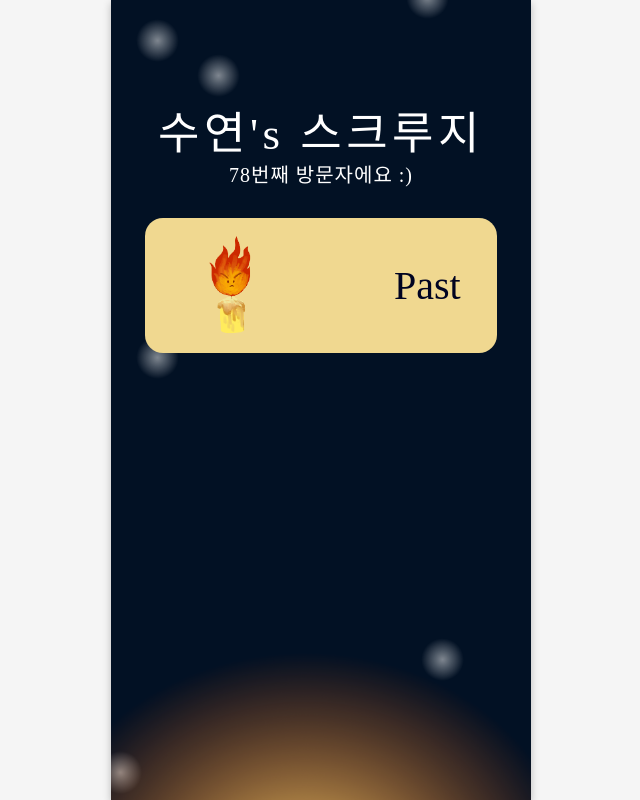
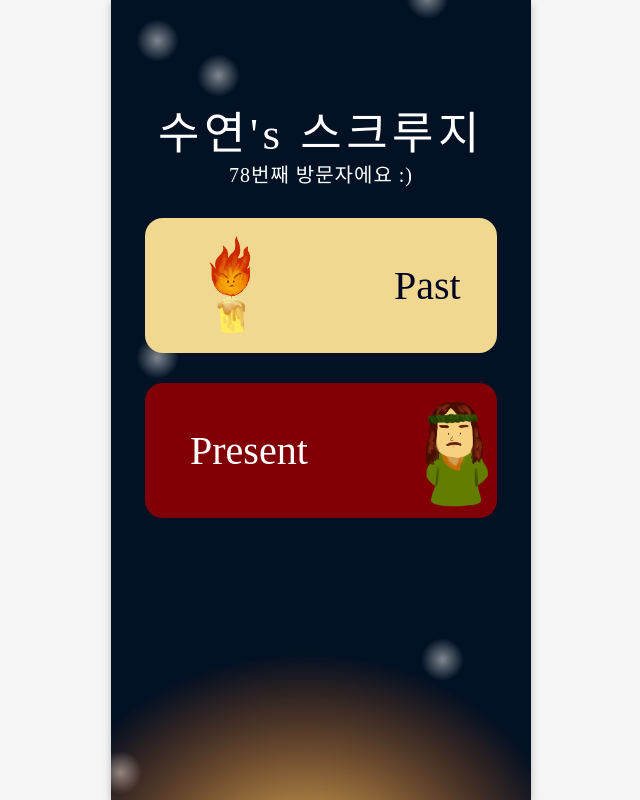
Before and after one commit to Dear-My-Scrooge/Dear-My-Scrooge-Front, a React (Vite) app: page / in a window 1280 px wide. Shown: the whole page, without its empty margins (319-959 px from the left). Built offline with nearby package versions, Linux system fonts and the light colour scheme; a web font is replaced by a local one.

Commit message:
:lipstick: Style: 메인 페이지 - 현재 버튼 생성

```diff
--- a/src/pages/main/Main.jsx
+++ b/src/pages/main/Main.jsx
@@ -17,6 +17,11 @@ function Main() {
           <S.PastImg src={PastIcon} alt="과거 캐릭터" />
           <S.PastText>Past</S.PastText>
         </S.Past>
+
+        <S.Present>
+          <S.PresentText>Present</S.PresentText>
+          <S.PresentImg src={PresentIcon} alt="현재 캐릭터" />
+        </S.Present>
       </S.MainWrapper>
     </>
   );
--- a/src/pages/main/style.jsx
+++ b/src/pages/main/style.jsx
@@ -56,3 +56,29 @@ export const PastText = styled.div`
   font-weight: 400;
   line-height: normal;
 `;
+
+// 현재
+export const Present = styled.div`
+  display: flex;
+  align-items: center;
+  margin-top: 30px;
+  width: 352px;
+  height: 135px;
+  flex-shrink: 0;
+  border-radius: 18px;
+  background: #810006;
+`;
+
+export const PresentImg = styled.img`
+  width: 129px;
+  height: 129px;
+`;
+
+export const PresentText = styled.div`
+  color: #fff;
+  font-size: 40px;
+  font-weight: 400;
+  line-height: normal;
+  margin-left: 45px;
+  margin-right: 80px;
+`;
```
